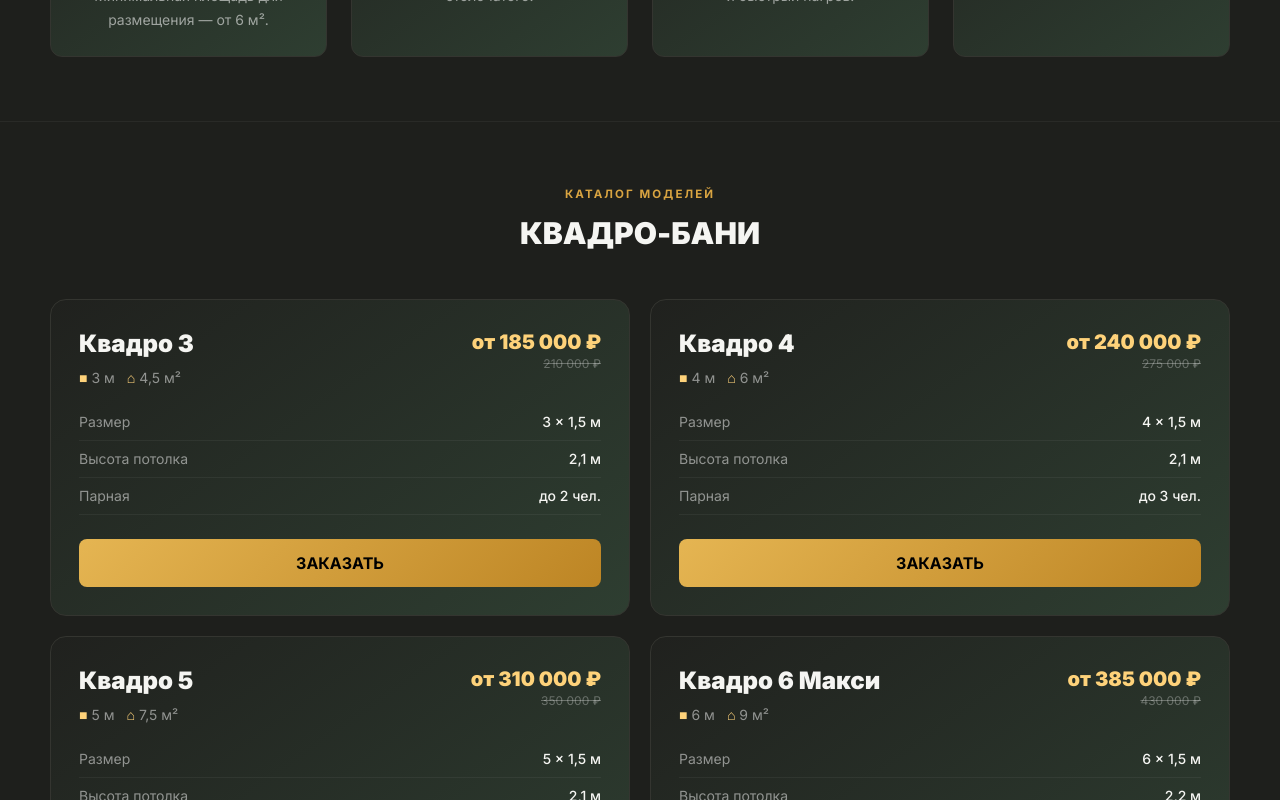
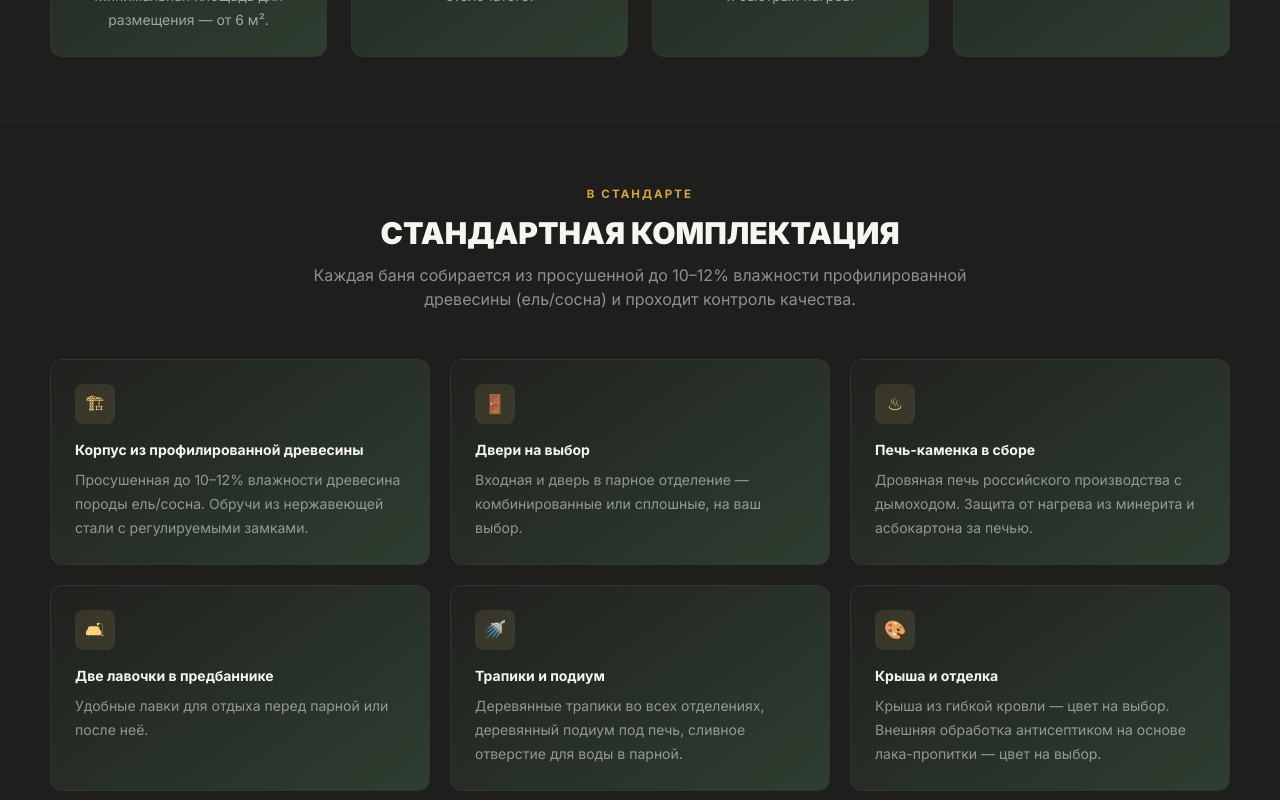
Before and after one commit to Yeminfu/stroim-dv-next, a Next.js app: page /bathhouse/quadro in a window 1280 px wide. Shown: the part 1380-2180 px from the top of the page. Built offline with nearby package versions, Linux system fonts and the light colour scheme.

Commit message:
добавил стандартную комплектацию

```diff
--- a/app/(inner)/bathhouse/quadro/page.tsx
+++ b/app/(inner)/bathhouse/quadro/page.tsx
@@ -73,6 +73,39 @@ const ADVANTAGES = [
     icon: "❤",
     title: "Эргономичная планировка",
     text: "Продуманное расположение полков, печи и тамбура. Удобно для семьи из 3–4 человек.",
+  },
+];
+
+const STANDARD_PKG = [
+  {
+    icon: "🏗",
+    title: "Корпус из профилированной древесины",
+    desc: "Просушенная до 10–12% влажности древесина породы ель/сосна. Обручи из нержавеющей стали с регулируемыми замками.",
+  },
+  {
+    icon: "🚪",
+    title: "Двери на выбор",
+    desc: "Входная и дверь в парное отделение — комбинированные или сплошные, на ваш выбор.",
+  },
+  {
+    icon: "♨",
+    title: "Печь-каменка в сборе",
+    desc: "Дровяная печь российского производства с дымоходом. Защита от нагрева из минерита и асбокартона за печью.",
+  },
+  {
+    icon: "🛋",
+    title: "Две лавочки в предбаннике",
+    desc: "Удобные лавки для отдыха перед парной или после неё.",
+  },
+  {
+    icon: "🚿",
+    title: "Трапики и подиум",
+    desc: "Деревянные трапики во всех отделениях, деревянный подиум под печь, сливное отверстие для воды в парной.",
+  },
+  {
+    icon: "🎨",
+    title: "Крыша и отделка",
+    desc: "Крыша из гибкой кровли — цвет на выбор. Внешняя обработка антисептиком на основе лака-пропитки — цвет на выбор.",
   },
 ];
 
@@ -179,6 +212,31 @@ export default function QuadroPage() {
                 </div>
                 <h3 className="mt-5 font-bold text-gold">{a.title}</h3>
                 <p className="mt-3 text-sm text-white/55 leading-6">{a.text}</p>
+              </div>
+            ))}
+          </div>
+        </div>
+      </section>
+
+      {/* Standard Package */}
+      <section className="py-16">
+        <div className="container-xl">
+          <div className="text-center">
+            <div className="section-label">В СТАНДАРТЕ</div>
+            <h2 className="text-3xl font-black mt-3">СТАНДАРТНАЯ КОМПЛЕКТАЦИЯ</h2>
+            <p className="mt-3 text-white/50 max-w-2xl mx-auto">
+              Каждая баня собирается из просушенной до 10–12% влажности профилированной древесины (ель/сосна) и проходит контроль качества.
+            </p>
+          </div>
+
+          <div className="grid sm:grid-cols-2 lg:grid-cols-3 gap-5 mt-12">
+            {STANDARD_PKG.map((item) => (
+              <div key={item.title} className="card rounded-xl p-6">
+                <div className="w-10 h-10 rounded-lg bg-gold/10 text-gold flex items-center justify-center text-lg">
+                  {item.icon}
+                </div>
+                <h3 className="mt-4 font-bold text-sm">{item.title}</h3>
+                <p className="mt-2 text-sm text-white/50 leading-6">{item.desc}</p>
               </div>
             ))}
           </div>
```
